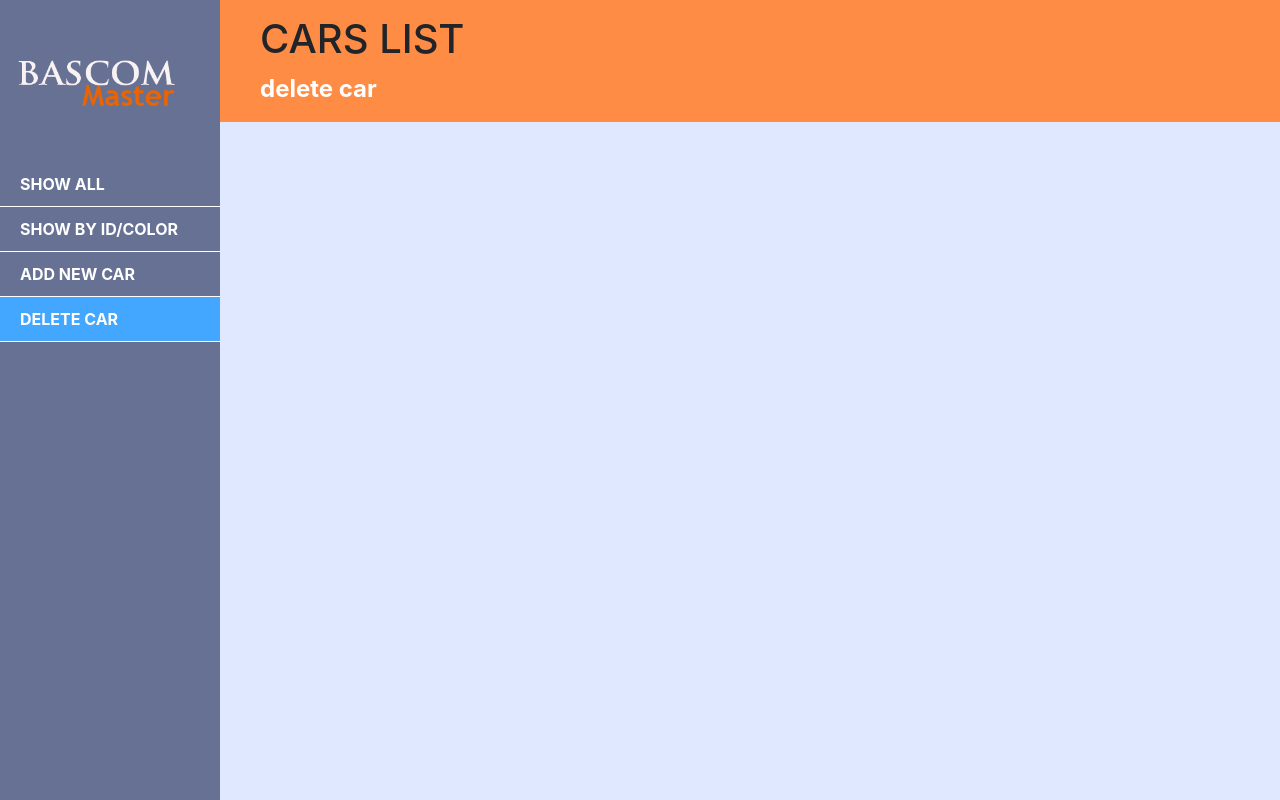
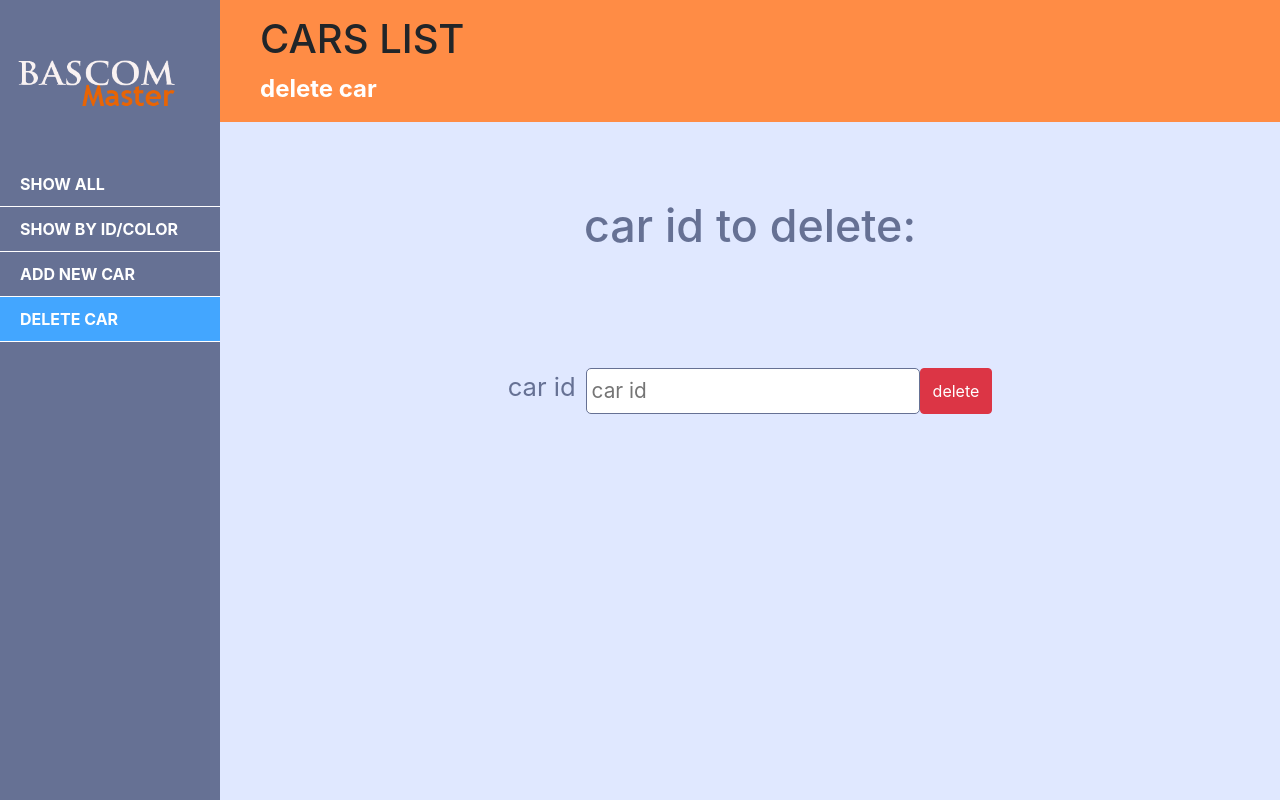
Before and after one commit to bascommaster/car-list, an Angular app: page /del in a window 1280 px wide. Built offline with nearby package versions, Linux system fonts and the light colour scheme.

Commit message:
complete delete car by id from del-car component

```diff
--- a/src/app/app.module.ts
+++ b/src/app/app.module.ts
@@ -8,7 +8,6 @@ import { CarsService } from './cars/cars.service';
 import { HttpClientModule } from '@angular/common/http';
 import { CoreModule } from './core/core.module';
 import { CarsRoutingModule } from './cars/cars-routing.module';
-import { AddCarComponent } from './cars/add-car/add-car.component';
 
 @NgModule({
   declarations: [
--- a/src/app/cars/cars.module.ts
+++ b/src/app/cars/cars.module.ts
@@ -6,7 +6,7 @@ import { CarDetailComponent } from './car-detail/car-detail.component';
 import { RouterModule } from '@angular/router';
 import { CarResolve } from './car-resolve.service';
 import { AddCarComponent } from './add-car/add-car.component';
-import { ReactiveFormsModule } from '@angular/forms';
+import { ReactiveFormsModule, FormsModule } from '@angular/forms';
 import { DelCarComponent } from './del-car/del-car.component';
 
 @NgModule({
@@ -18,6 +18,7 @@ import { DelCarComponent } from './del-car/del-car.component';
     SharedModule,
     RouterModule,
     ReactiveFormsModule,
+    FormsModule,
   ]
 })
 export class CarsModule { }
--- a/src/app/cars/del-car/del-car.component.html
+++ b/src/app/cars/del-car/del-car.component.html
@@ -7,6 +7,15 @@
   <div class="row">
     <div class="col-sm-12">
       <div class="details">
+        <h1>car id to delete: {{carId}}</h1>
+        <h2 id="delete-id-info" ></h2>
+        <h2 id="delete-car-info"></h2>
+
+          <div class="row form-group">
+            <label>car id</label>
+            <input type="text" [(ngModel)]="carId" placeholder="car id" />
+            <button class="btn btn-danger" (click)="removeCarById(carId)">delete</button>
+          </div>
 
       </div>
     </div>
--- a/src/app/cars/del-car/del-car.component.less
+++ b/src/app/cars/del-car/del-car.component.less
@@ -0,0 +1,38 @@
+@import '../../../assets/style/variables';
+
+
+.details{
+  position: relative;
+  display:flex;
+  flex-direction: column;
+  align-items: center;
+  top:200px;
+  max-width: 100%;
+  color: @blue;
+
+  h1{
+    font-size: 2.8rem;
+  }
+
+  h2{
+    margin-top: 20px;
+    font-size: 2.2rem;
+  }
+
+  .form-group{
+    margin-top: 50px;
+    font-size: 1.3rem;
+  }
+
+  label{
+    font-size: 1.6rem;
+    margin-right: 10px;
+  }
+
+  input{
+    padding: 5px;
+    border: 1px solid @blue;
+    border-radius: 5px;
+  }
+
+}
--- a/src/app/cars/del-car/del-car.component.ts
+++ b/src/app/cars/del-car/del-car.component.ts
@@ -1,4 +1,6 @@
 import { Component, OnInit } from '@angular/core';
+import { Car } from '../models/car';
+import { CarsService } from '../cars.service';
 
 @Component({
   selector: 'app-del-car',
@@ -7,9 +9,27 @@ import { Component, OnInit } from '@angular/core';
 })
 export class DelCarComponent implements OnInit {
 
-  constructor() { }
+  car: Car;
+  carId: number;
+
+
+  constructor(private carService: CarsService) { }
 
   ngOnInit() {
   }
 
+  removeCarById(id: number) {
+    const deleteIdInfo = document.getElementById('delete-id-info');
+    const deleteCarInfo = document.getElementById('delete-car-info');
+
+    this.carService.getCarById(id).subscribe(car => {
+      if (car !== undefined) {
+        const {color, mark, model} = car;
+        console.log(color + ' ' + mark + ' ' + model);
+        deleteCarInfo.innerHTML = 'deleted car was:  ' + mark + ' ' + model + ' ' + color;
+
+        this.carService.deleteCarById(car.id).subscribe(() => {});
+      }
+    });
+  }
 }
```
